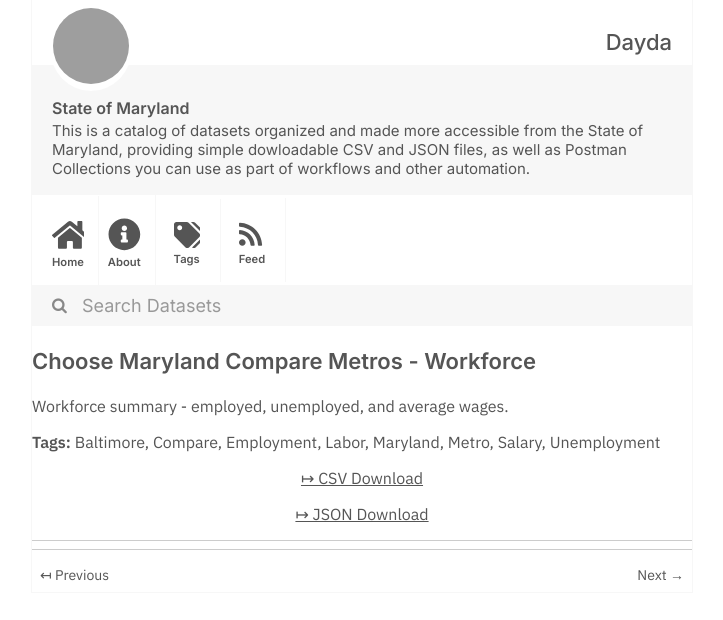
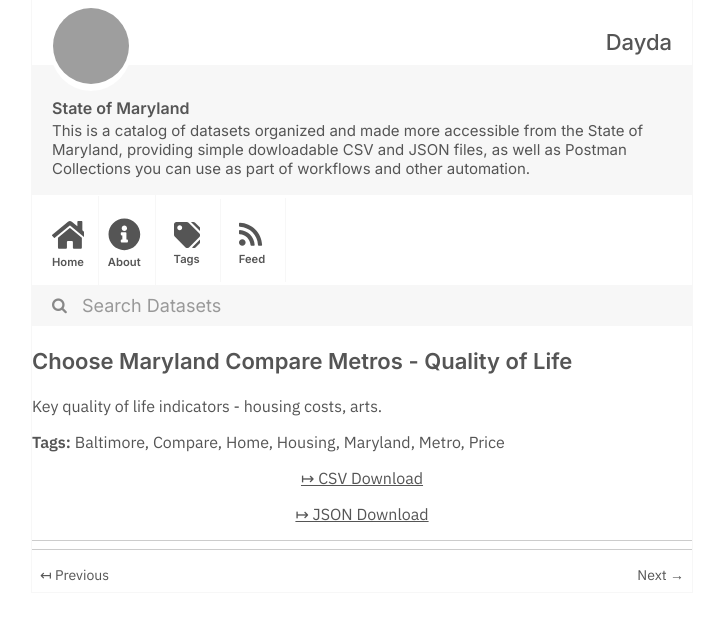
Before and after one commit to dayda-entities/state-of-maryland, a Jekyll site: the page built from _posts/2020-11-10-choose-maryland-compare-metros.md, in a window 1280 px wide, cut to the strip 0-620 px from the top of the page. Shown: the whole strip, without its empty margins (278-1001 px from the left). Built offline with Jekyll 4.4.1, drawn with Linux system fonts in a browser that asks for light colours; grey boxes are pictures that could not be loaded.

Commit message:
Publish Data

```diff
--- a/_posts/2020-11-10-choose-maryland-compare-metros.md
+++ b/_posts/2020-11-10-choose-maryland-compare-metros.md
@@ -1,24 +1,23 @@
 ---
-title: Choose Maryland  Compare Metros - Workforce
-created: '2020-11-10T17:24:04.975448'
-modified: '2020-11-10T17:24:04.975459'
+title: Choose Maryland  Compare Metros - Quality of Life
+created: '2020-11-10T17:25:53.615700'
+modified: '2020-11-10T17:25:53.615708'
 state: active
 type: dataset
 tags:
   - Baltimore
   - Compare
-  - Employment
-  - Labor
+  - Home
+  - Housing
   - Maryland
   - Metro
-  - Salary
-  - Unemployment
+  - Price
 groups:
   - Local Government
-csv_url: 'https://opendata.maryland.gov/api/views/6s7m-7deg/rows.csv?accessType=DOWNLOAD'
+csv_url: 'https://opendata.maryland.gov/api/views/yjpu-x8hr/rows.csv?accessType=DOWNLOAD'
 json_url: >-
-  https://opendata.maryland.gov/api/views/6s7m-7deg/rows.json?accessType=DOWNLOAD
+  https://opendata.maryland.gov/api/views/yjpu-x8hr/rows.json?accessType=DOWNLOAD
 layout: post
 
 ---
-Workforce summary - employed, unemployed, and average wages.
+Key quality of life indicators - housing costs, arts.
```
